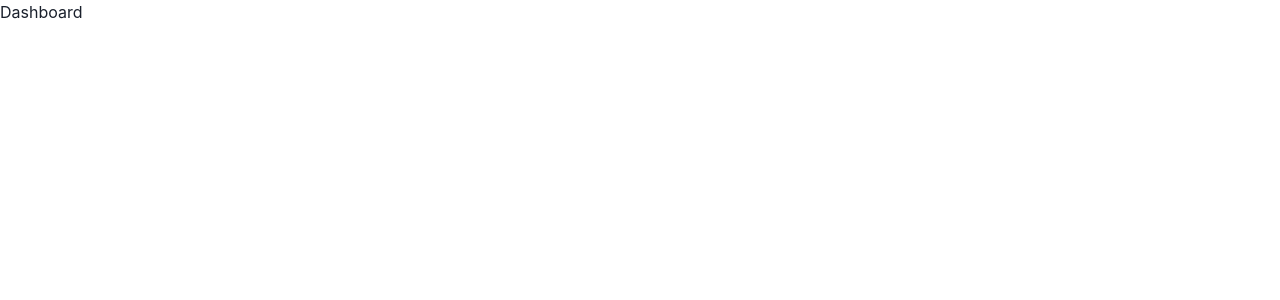
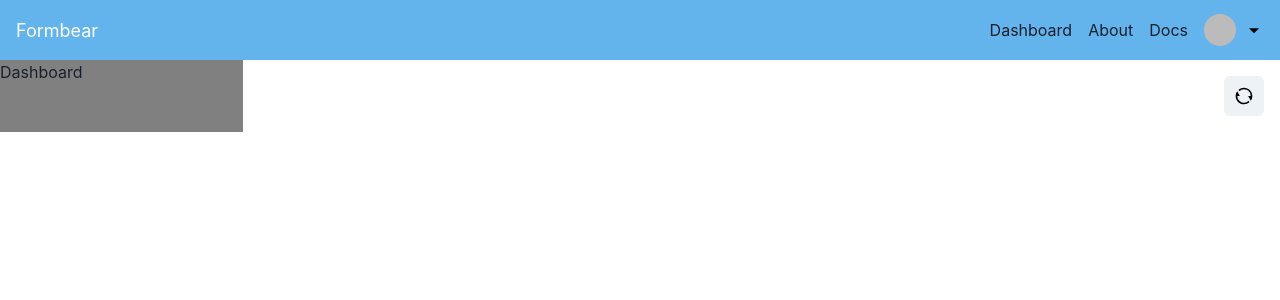
Before and after one commit to TusharYaar/formbear, a React (Create React App) app in the folder react_app/: page /dashboard in a window 1280 px wide. Shown: the top 300 px of the page. Built offline with nearby package versions, Linux system fonts and the light colour scheme; no server answers; sample sign-in values are in the browser's storage.

Commit message:
Navbar menu update drawer update dashboard update

```diff
--- a/react_app/src/App.js
+++ b/react_app/src/App.js
@@ -1,18 +1,32 @@
-import { Routes, Route } from "react-router-dom";
+import { Box, Collapse } from "@chakra-ui/react";
+import Navbar from "./components/Navbar";
+
+import { Routes, Route, useLocation } from "react-router-dom";
 
 import About from "./pages/About";
 import Authentication from "./pages/Authentication";
 import Home from "./pages/Home";
 import Dashboard from "./pages/Dashboard";
+import Docs from "./pages/Docs";
+
+const ROUTES = ["/login", "/"];
 
 function App() {
+  let { pathname } = useLocation();
+
   return (
+    <Box>
+      <Collapse in={!ROUTES.includes(pathname)}>
+        <Navbar />
+      </Collapse>
       <Routes>
         <Route path="/" element={<Home />} />
         <Route path="/about" element={<About />} />
         <Route path="/login" element={<Authentication />} />
         <Route path="/dashboard" element={<Dashboard />} />
+        <Route path="/docs" element={<Docs />} />
       </Routes>
+    </Box>
   );
 }
 
--- /dev/null
+++ b/react_app/src/components/Drawer.jsx
@@ -0,0 +1,30 @@
+import { useState } from "react";
+
+import {
+  Button,
+  Drawer,
+  DrawerContent,
+  DrawerCloseButton,
+  DrawerBody,
+  DrawerFooter,
+  DrawerHeader,
+  DrawerOverlay,
+} from "@chakra-ui/react";
+
+const AppDrawer = ({ isOpen, onClose }) => {
+  return (
+    <Drawer isOpen={isOpen} placement="right" onClose={onClose}>
+      <DrawerOverlay />
+      <DrawerContent>
+        <DrawerCloseButton />
+        {/* <DrawerHeader>Create your account</DrawerHeader> */}
+
+        <DrawerBody></DrawerBody>
+
+        <DrawerFooter></DrawerFooter>
+      </DrawerContent>
+    </Drawer>
+  );
+};
+
+export default AppDrawer;
--- /dev/null
+++ b/react_app/src/components/NavMenu.jsx
@@ -0,0 +1,36 @@
+import {
+  Menu,
+  MenuButton,
+  MenuList,
+  Button,
+  MenuItem,
+  MenuItemOption,
+  MenuGroup,
+  MenuOptionGroup,
+  MenuDivider,
+  Avatar,
+} from "@chakra-ui/react";
+
+import { useAuth } from "../context/AuthContext";
+
+import { RiArrowDownSFill } from "react-icons/ri";
+
+const NavMenu = () => {
+  const {
+    currentUser: { user },
+    logOut,
+  } = useAuth();
+  return (
+    <Menu>
+      <MenuButton as={Button} variant="link" rightIcon={<RiArrowDownSFill color="black" size={20} />}>
+        <Avatar name={user.name} src={user.photoURL} size="sm" />
+      </MenuButton>
+      <MenuList>
+        <MenuDivider />
+        <MenuItem onClick={logOut}>Logout</MenuItem>
+      </MenuList>
+    </Menu>
+  );
+};
+
+export default NavMenu;
--- a/react_app/src/components/Navbar.jsx
+++ b/react_app/src/components/Navbar.jsx
@@ -1,25 +1,50 @@
-import { Box, Link, Button } from "@chakra-ui/react";
+import { Box, Link, Button, Spinner, HStack, Flex, Avatar, useDisclosure } from "@chakra-ui/react";
 import { Link as RouterLink } from "react-router-dom";
 
 import { useAuth } from "../context/AuthContext";
 
+import { RiMenu2Line } from "react-icons/ri";
+
+import NavMenu from "./NavMenu";
+import Drawer from "./Drawer";
+
 const Navbar = () => {
   const {
-    currentUser: { isSignedIn },
-    logOut,
+    currentUser: { isSignedIn, isLoading, user },
   } = useAuth();
+
+  const { isOpen, onOpen, onClose } = useDisclosure();
   return (
-    <Box minW="100vw" bg="tomato">
-      <Link as={RouterLink} to="/home">
-        Home
-      </Link>
-      <Link as={RouterLink} to="/about">
-        About
-      </Link>
-      {isSignedIn && <Button onClick={logOut}>Logout</Button>}
-      <Link as={RouterLink} to="/login">
-        Login
-      </Link>
+    <Box minW="100vw" bg="blue.300" px={{ sm: 2, md: 4 }}>
+      <Flex direction="row" align="center" justify="space-between" h={{ sm: 40, md: "60px" }}>
+        <Box>
+          <Link as={RouterLink} to="/" color="white" fontSize="lg">
+            Formbear
+          </Link>
+        </Box>
+        <HStack spacing={4}>
+          {isSignedIn && (
+            <Link as={RouterLink} to="/dashboard">
+              Dashboard
+            </Link>
+          )}
+          <Link as={RouterLink} to="/about">
+            About
+          </Link>
+          <Link as={RouterLink} to="/docs">
+            Docs
+          </Link>
+
+          {isLoading && <Spinner thickness="4px" speed="0.65s" emptyColor="gray.200" color="blue.500" size="lg" />}
+          {!isLoading && !isSignedIn && (
+            <Button as={RouterLink} to="/login" variant="outline" size="sm">
+              Login
+            </Button>
+          )}
+          {!isLoading && isSignedIn && <NavMenu />}
+          <Drawer isOpen={isOpen} onClose={onClose} />
+        </HStack>
+      </Flex>
     </Box>
   );
 };
--- a/react_app/src/context/AuthContext.js
+++ b/react_app/src/context/AuthContext.js
@@ -9,10 +9,7 @@ import {
 
 import { auth, googleProvider } from "../firebase/config";
 
-import {
-  getUserProfile,
-  //  getUserForms
-} from "../Utils/apiFunction";
+import { getUserProfile, getUserForms } from "../Utils/apiFunction";
 
 const DEFUALT_USER_STATE = {
   isSignedIn: false,
@@ -31,16 +28,21 @@ export function AuthProvider({ children }) {
 
   const handleAuthChange = useCallback(async (user) => {
     if (user) {
-      const { emailVerified, uid, displayName, photoURL } = user;
+      const { emailVerified, uid, displayName, photoURL, email } = user;
       setUser({
         isSignedIn: true,
-        user: { emailVerified, uid, displayName, photoURL },
+        user: { email, emailVerified, uid, displayName, photoURL },
         isLoading: false,
       });
+      console.log("Fetching user profile");
       const IdToken = await user.getIdToken(true);
-      const dataResponse = await getUserProfile(IdToken);
-      console.log(dataResponse);
-      // const formsResponse = await getUserForms(IdToken);
+      const response = await getUserProfile(IdToken);
+      setUser({
+        isSignedIn: true,
+        user: { email, emailVerified, uid, displayName, photoURL, ...response },
+        isLoading: false,
+      });
+
       console.log("User Logged in");
     } else {
       setUser({ ...DEFUALT_USER_STATE, isLoading: false });
@@ -50,7 +52,6 @@ export function AuthProvider({ children }) {
 
   useEffect(() => {
     const unsubscribe = onAuthStateChanged(auth, handleAuthChange);
-
     return unsubscribe;
   }, [handleAuthChange]);
 
@@ -85,12 +86,27 @@ export function AuthProvider({ children }) {
     return signInWithRedirect(auth, googleProvider);
   };
 
+  const getForms = async () => {
+    try {
+      const IdToken = await auth.currentUser.getIdToken(true);
+      const response = await getUserForms(IdToken);
+      setUser({
+        ...currentUser,
+        user: { ...currentUser.user, forms: response },
+      });
+    } catch (error) {
+      console.log(error.message);
+      throw error;
+    }
+  };
+
   const value = {
     currentUser,
     logOut,
     signIn,
     signUp,
     signInWithGoogle,
+    getForms,
   };
 
   return <AuthContext.Provider value={value}>{children}</AuthContext.Provider>;
--- a/react_app/src/pages/About.jsx
+++ b/react_app/src/pages/About.jsx
@@ -1,13 +1,7 @@
 import { Box } from "@chakra-ui/react";
-import Navbar from "../components/Navbar";
 
 const About = () => {
-  return (
-    <Box>
-      <Navbar />
-      About
-    </Box>
-  );
+  return <Box>About</Box>;
 };
 
 export default About;
--- a/react_app/src/pages/Dashboard.jsx
+++ b/react_app/src/pages/Dashboard.jsx
@@ -1,5 +1,41 @@
+import { useEffect } from "react";
+
+import { Box, Text, Flex, HStack, IconButton, Grid, GridItem } from "@chakra-ui/react";
+
+import { useNavigate } from "react-router-dom";
+
+import { useAuth } from "../context/AuthContext";
+import { RiRefreshLine } from "react-icons/ri";
 const Dashboard = () => {
-  return <div>Dashboard</div>;
+  let navigate = useNavigate();
+  const {
+    currentUser: { isSignedIn, isLoading, user },
+    getForms,
+  } = useAuth();
+  useEffect(() => {
+    if (!isSignedIn && !isLoading) {
+      navigate("/", { replace: true });
+    }
+  }, [isSignedIn, navigate, isLoading]);
+
+  return (
+    <Flex h="100%">
+      <Box w={[320, 400, 300]} bg="gray">
+        <Text> Dashboard</Text>
+      </Box>
+      <Box w="100%">
+        <HStack justify="space-between" p={4}>
+          <Box>
+            <Text display={{ base: "inline", sm: "none" }}>Dashboard</Text>
+          </Box>
+          <IconButton aria-label="Refresh forms" icon={<RiRefreshLine size={20} color="black" />} onClick={getForms} />
+        </HStack>
+        <Flex h="100%" grow={1}>
+          {}
+        </Flex>
+      </Box>
+    </Flex>
+  );
 };
 
 export default Dashboard;
--- /dev/null
+++ b/react_app/src/pages/Docs.jsx
@@ -0,0 +1,7 @@
+import { Box } from "@chakra-ui/react";
+
+const Docs = () => {
+  return <Box>Docs</Box>;
+};
+
+export default Docs;
--- a/react_app/src/pages/Home.jsx
+++ b/react_app/src/pages/Home.jsx
@@ -1,12 +1,6 @@
 import { Box } from "@chakra-ui/react";
-import Navbar from "../components/Navbar";
 const Home = () => {
-  return (
-    <Box>
-      <Navbar />
-      Home
-    </Box>
-  );
+  return <Box>Home</Box>;
 };
 
 export default Home;
```
Lines whose indentation alone changed are shown as unchanged.
